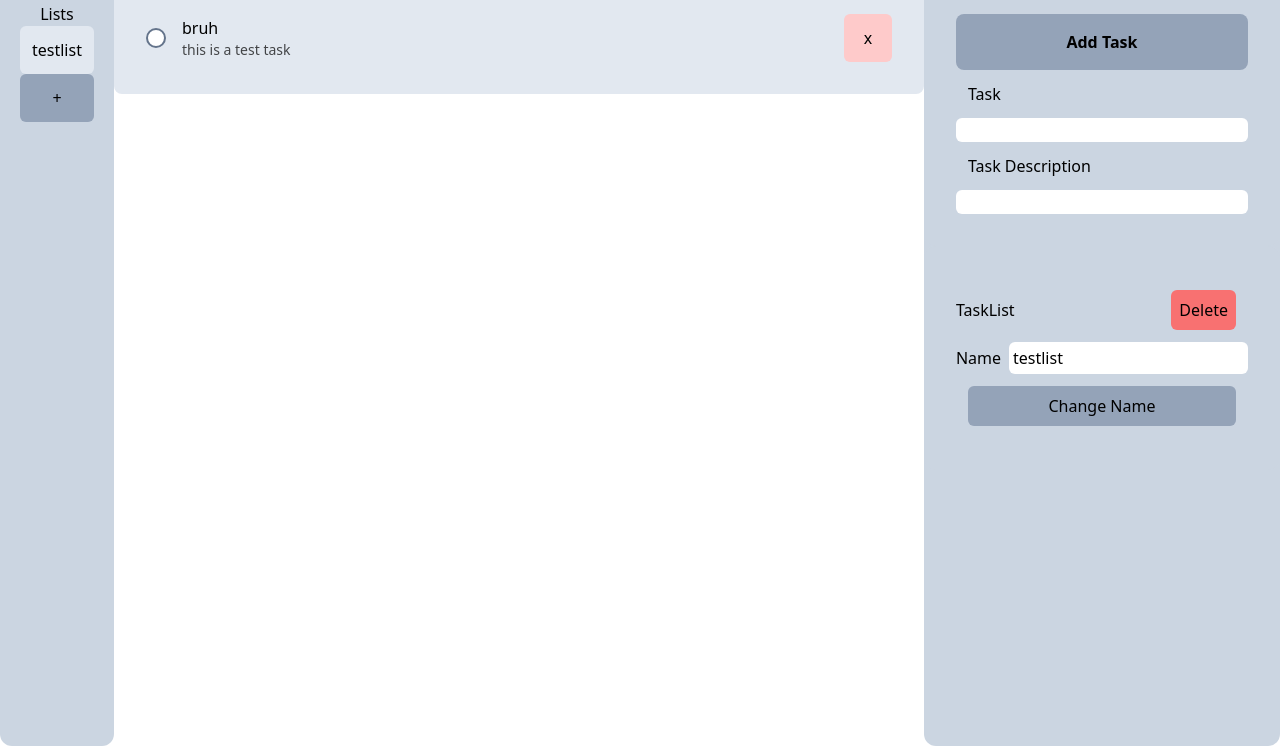
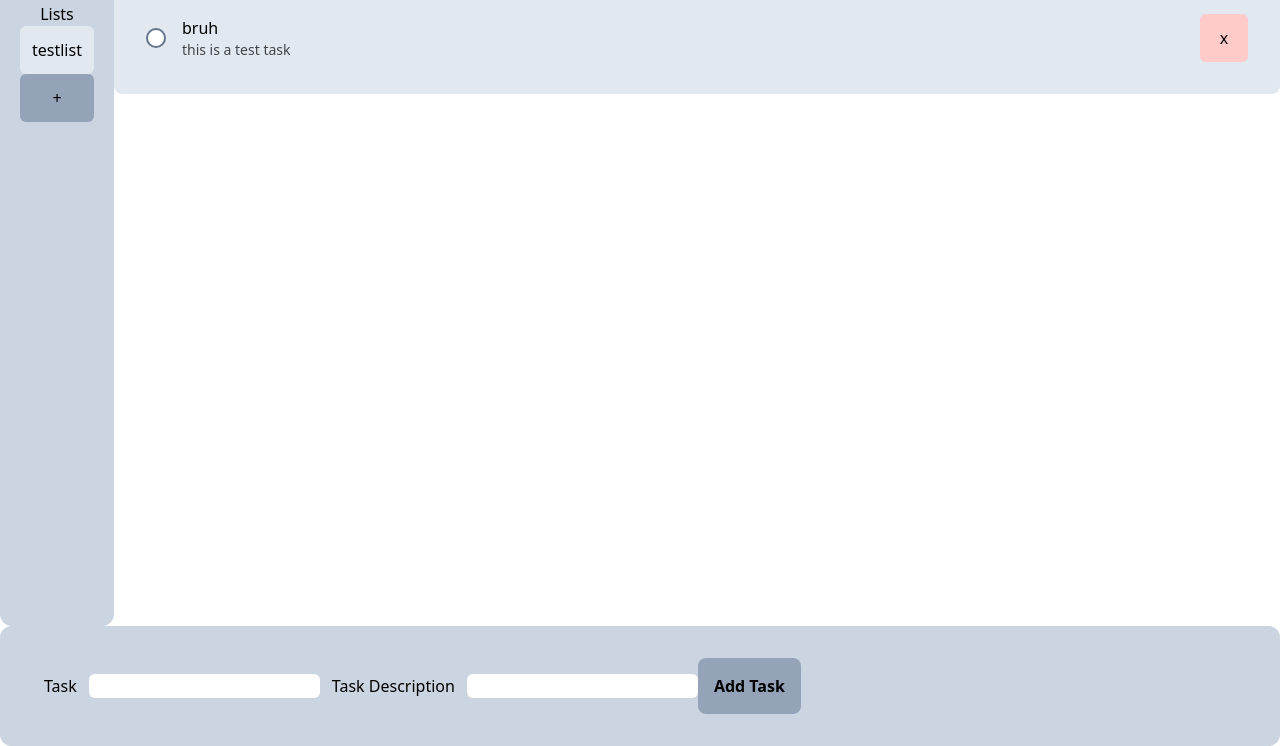
Before and after one commit to SpoonOil/todo, a website built with webpack: page src/template.html in a window 1280 px wide. Shown: the part 54-800 px from the top of the page. Built offline with nearby package versions, Linux system fonts and the light colour scheme.

Commit message:
tweak task adding ui TODO unhide tasklist stuff when editing tasklists

```diff
--- a/src/template.html
+++ b/src/template.html
@@ -25,18 +25,13 @@
           </li>
         </ul>
       </div>
-      <div class="rightPanel bg-slate-300 rounded-xl">
+
+    </main>
+    <div class="bottomPanel bg-slate-300 rounded-xl">
         <div
           id="add-task-display"
-          class="add-task-display flex flex-col p-8 bg-slate-300 rounded-xl"
+          class="add-task-display flex items-center p-8 bg-slate-300 rounded-xl"
         >
-          <button
-            type="button"
-            id="add-task-button"
-            class="font-bold p-4 bg-slate-400 rounded-lg hover:bg-slate-500 active:bg-slate-300"
-          >
-            Add Task
-          </button>
           <label for="task-name-input" class="p-3">Task</label>
           <input
             type="text"
@@ -55,8 +50,15 @@
             id="task-description-input"
             class="rounded-md"
           />
+          <button
+            type="button"
+            id="add-task-button"
+            class="font-bold p-4 bg-slate-400 rounded-lg hover:bg-slate-500 active:bg-slate-300"
+          >
+            Add Task
+          </button>
         </div>
-        <div class="tasklist-info flex flex-col p-8 bg-slate-300 rounded-xl">
+        <div class="tasklist-info hidden flex flex-col p-8 bg-slate-300 rounded-xl">
           <div class="tasklist-sidebar-header flex justify-between items-center">
             <h1>TaskList <span class="list-title"></span></h1>
             <button id = "delete-list-button" class = "text-center p-2 m-3 rounded-md bg-red-400">Delete</button>
@@ -68,6 +70,5 @@
           <button class = "text-center p-2 m-3 rounded-md bg-slate-400" id = "list-name-change-button" type="button">Change Name</button>
         </div>
       </div>
-    </main>
   </body>
 </html>
```
